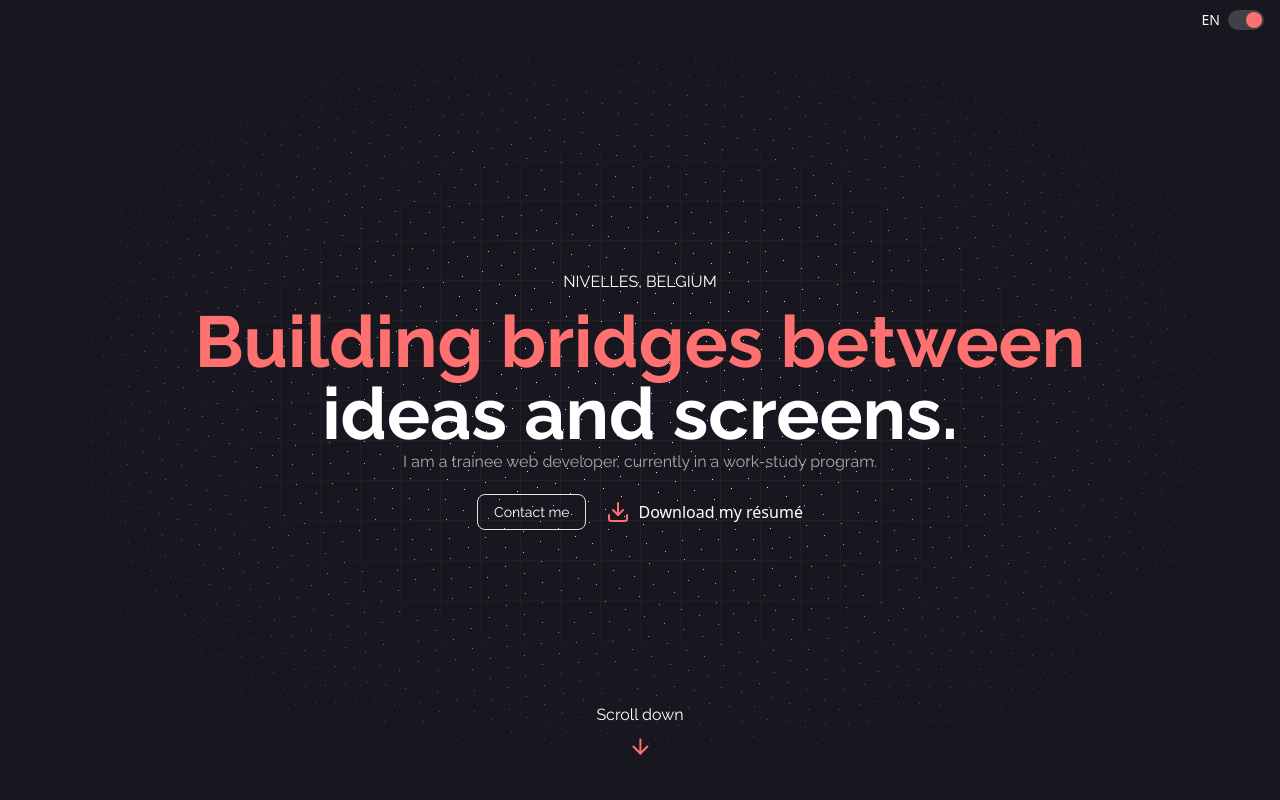
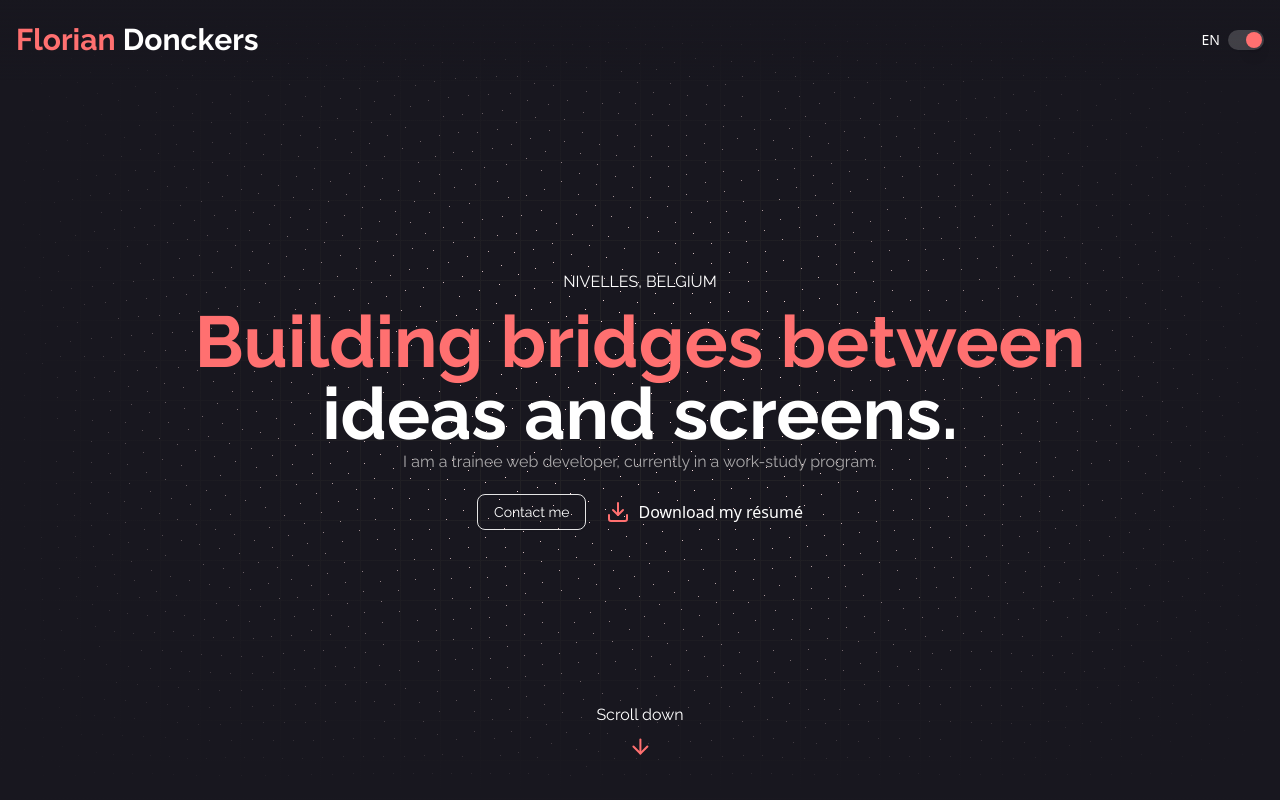
Before and after one commit to Florian-DCK/new-personal-site, a Next.js app: page /en in a window 1280 px wide. Shown: the top 800 px of the page. Built offline with nearby package versions, Linux system fonts and the light colour scheme.

Commit message:
added name on navbar

```diff
--- a/src/components/navbar.tsx
+++ b/src/components/navbar.tsx
@@ -1,40 +1,90 @@
-import { useEffect, useState } from "react"
-import { Switch } from "./ui/switch"
-import { Label } from "./ui/label"
-import { useRouter, usePathname } from "next/navigation"
+import { useEffect, useState } from 'react';
+import { Switch } from './ui/switch';
+import { Label } from './ui/label';
+import { useRouter, usePathname } from 'next/navigation';
 
-export default function Navbar(){
-    const [isEnglish, setIsEnglish] = useState(true)
-    const router = useRouter()
-    const pathname = usePathname()
+export default function Navbar() {
+	const [isEnglish, setIsEnglish] = useState(true);
+	const router = useRouter();
+	const pathname = usePathname();
 
 	useEffect(() => {
 		// Détecter la langue actuelle basée sur l'URL
-        if(pathname) {
-            setIsEnglish(!pathname.startsWith('/fr'))
+		if (pathname) {
+			setIsEnglish(!pathname.startsWith('/fr'));
 		}
-    }, [pathname])
+	}, [pathname]);
 
 	const toggleLanguage = () => {
-        const newIsEnglish = !isEnglish
-        setIsEnglish(newIsEnglish)
+		const newIsEnglish = !isEnglish;
+		setIsEnglish(newIsEnglish);
 
-        if (newIsEnglish){
-            router.replace(`/en`)
+		if (newIsEnglish) {
+			router.replace(`/en`);
+		} else {
+			router.replace(`/fr`);
+		}
+	};
 
-        } else {
-            router.replace(`/fr`)
-        }
-    }
-
-    return(
-        <div className="w-screen h-10 fixed flex items-center px-4 justify-between z-10">
-            <div className="flex-1">
-                {/* Logo ou titre */}
-            </div>
+	return (
+		<div className="w-screen h-20 fixed flex items-center px-4 justify-between z-10 bg-gradient-to-b from-ownBackground to-transparent ">
+			<button
+				className="font-main font-bold text-3xl text-ownAccent text-center z-10"
+				onClick={() => window.scrollTo({ top: 0, behavior: 'smooth' })}>
+				<span className="inline-block hover:scale-110 hover:-translate-y-1 transition-transform duration-300 ease-in-out cursor-default">
+					F
+				</span>
+				<span className="inline-block hover:scale-110 hover:-translate-y-1 transition-transform duration-300 ease-in-out cursor-default">
+					l
+				</span>
+				<span className="inline-block hover:scale-110 hover:-translate-y-1 transition-transform duration-300 ease-in-out cursor-default">
+					o
+				</span>
+				<span className="inline-block hover:scale-110 hover:-translate-y-1 transition-transform duration-300 ease-in-out cursor-default">
+					r
+				</span>
+				<span className="inline-block hover:scale-110 hover:-translate-y-1 transition-transform duration-300 ease-in-out cursor-default">
+					i
+				</span>
+				<span className="inline-block hover:scale-110 hover:-translate-y-1 transition-transform duration-300 ease-in-out cursor-default">
+					a
+				</span>
+				<span className="inline-block hover:scale-110 hover:-translate-y-1 transition-transform duration-300 ease-in-out cursor-default">
+					n
+				</span>
+				<span className="text-white">
+					{' '}
+					<span className="inline-block hover:rotate-12 hover:text-ownAccent transition-all duration-500 ease-in-out cursor-default">
+						D
+					</span>
+					<span className="inline-block hover:rotate-12 hover:text-ownAccent transition-all duration-500 ease-in-out cursor-default">
+						o
+					</span>
+					<span className="inline-block hover:rotate-12 hover:text-ownAccent transition-all duration-500 ease-in-out cursor-default">
+						n
+					</span>
+					<span className="inline-block hover:rotate-12 hover:text-ownAccent transition-all duration-500 ease-in-out cursor-default">
+						c
+					</span>
+					<span className="inline-block hover:rotate-12 hover:text-ownAccent transition-all duration-500 ease-in-out cursor-default">
+						k
+					</span>
+					<span className="inline-block hover:rotate-12 hover:text-ownAccent transition-all duration-500 ease-in-out cursor-default">
+						e
+					</span>
+					<span className="inline-block hover:rotate-12 hover:text-ownAccent transition-all duration-500 ease-in-out cursor-default">
+						r
+					</span>
+					<span className="inline-block hover:rotate-12 hover:text-ownAccent transition-all duration-500 ease-in-out cursor-default">
+						s
+					</span>
+				</span>
+			</button>
 
 			<div className="flex items-center gap-2 cursor-pointer">
-                <Label htmlFor="language-switch" className="text-sm font-medium cursor-pointer">
+				<Label
+					htmlFor="language-switch"
+					className="text-sm font-medium cursor-pointer">
 					{isEnglish ? 'EN' : 'FR'}
 				</Label>
 				<Switch
@@ -45,5 +95,5 @@ export default function Navbar(){
 				/>
 			</div>
 		</div>
-    )
+	);
 }
```
Lines whose indentation alone changed are shown as unchanged.
